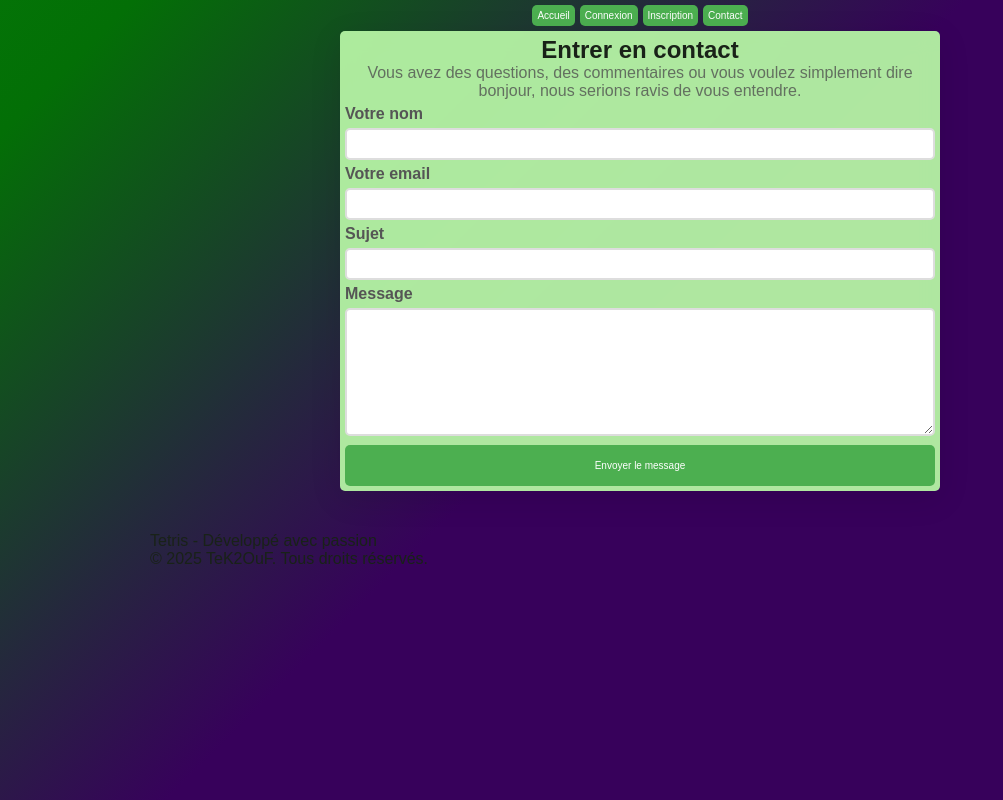
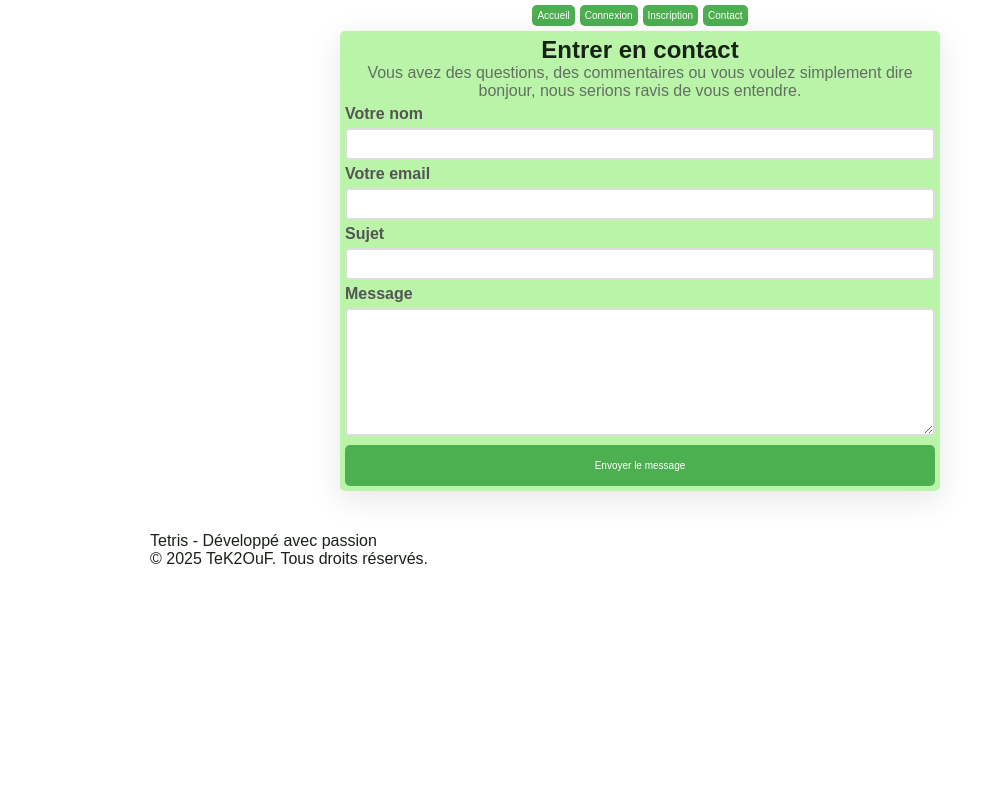
Before and after one commit to MaverickYoan/tetris-game-main, a Flask app: page /contact in a window 1280 px wide. Shown: the whole page, without its empty margins (0-1003 px from the left). Run offline with Flask 3, Linux system fonts and the light colour scheme; some libraries are stand-ins or nearby versions.

Commit message:
4emeCouleurBackground etREadmeMeP

```diff
--- a/templates/base.html
+++ b/templates/base.html
@@ -20,7 +20,7 @@
             font-family: 'Arial', sans-serif;
             /* ANCIEN BACKGROUND: background: linear-gradient(135deg, #163e19ff 0%, #00f311ff 100%); */
             /* NOUVEAU BACKGROUND DYNAMIQUE VERT */
-            background: linear-gradient(135deg, #12da19ff 10%, #036f06ff 50%, rgb(55, 1, 91) 60%); /* Dégradé de vert vif à violet foncé */
+            background: linear-gradient(135deg, #12da19ff 10%, #036f06ff 50%, rgb(55, 1, 91), 60%rgb(0, 0, 0) 100%); /* Dégradé de vert vif au violet foncé à noir */
             background-size: 400% 400%; /* Permet l'animation du dégradé */
             animation: gradientAnimation 30s ease infinite; /* Applique l'animation */
             min-height: 100vh;
```
Also changed, not shown: README.md.
